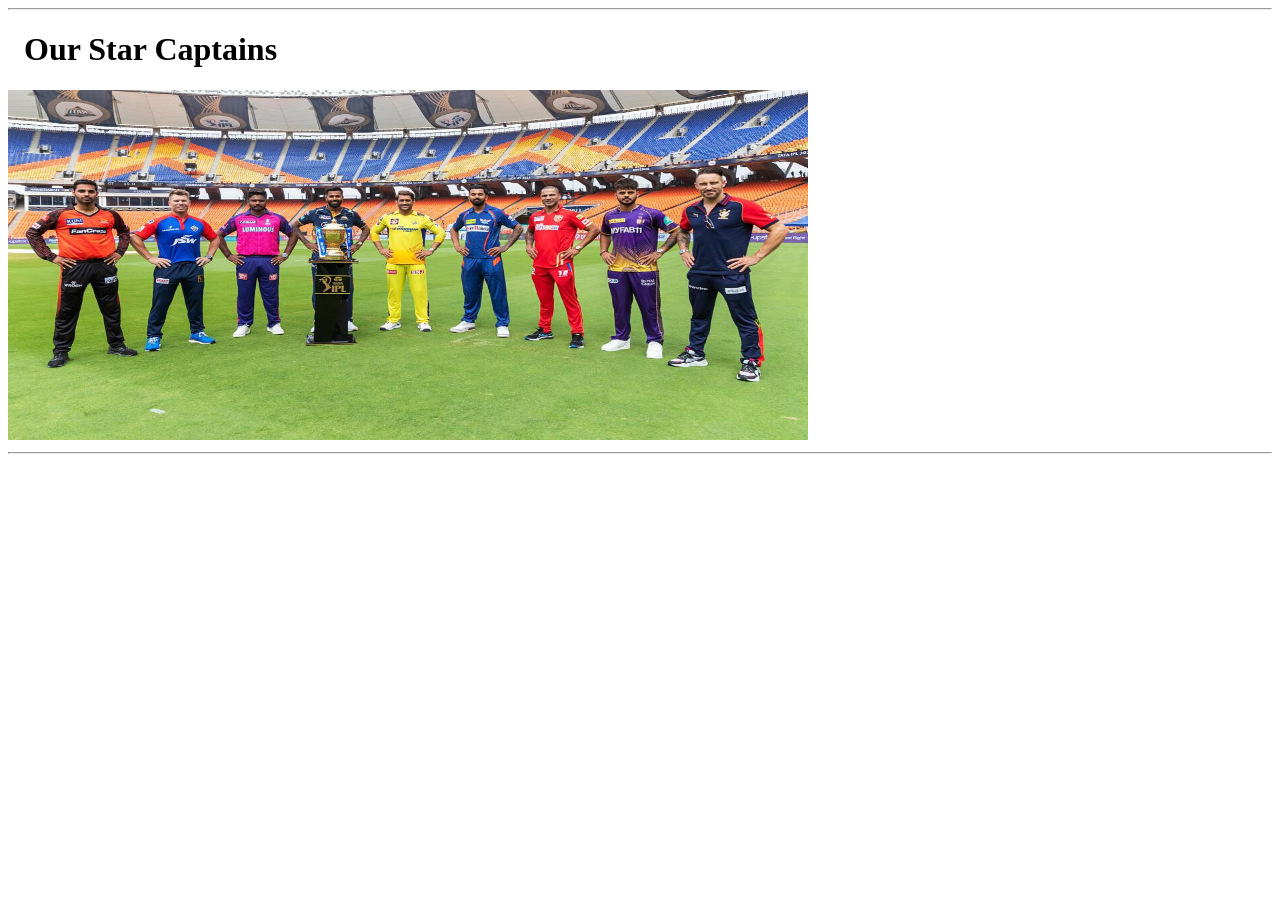
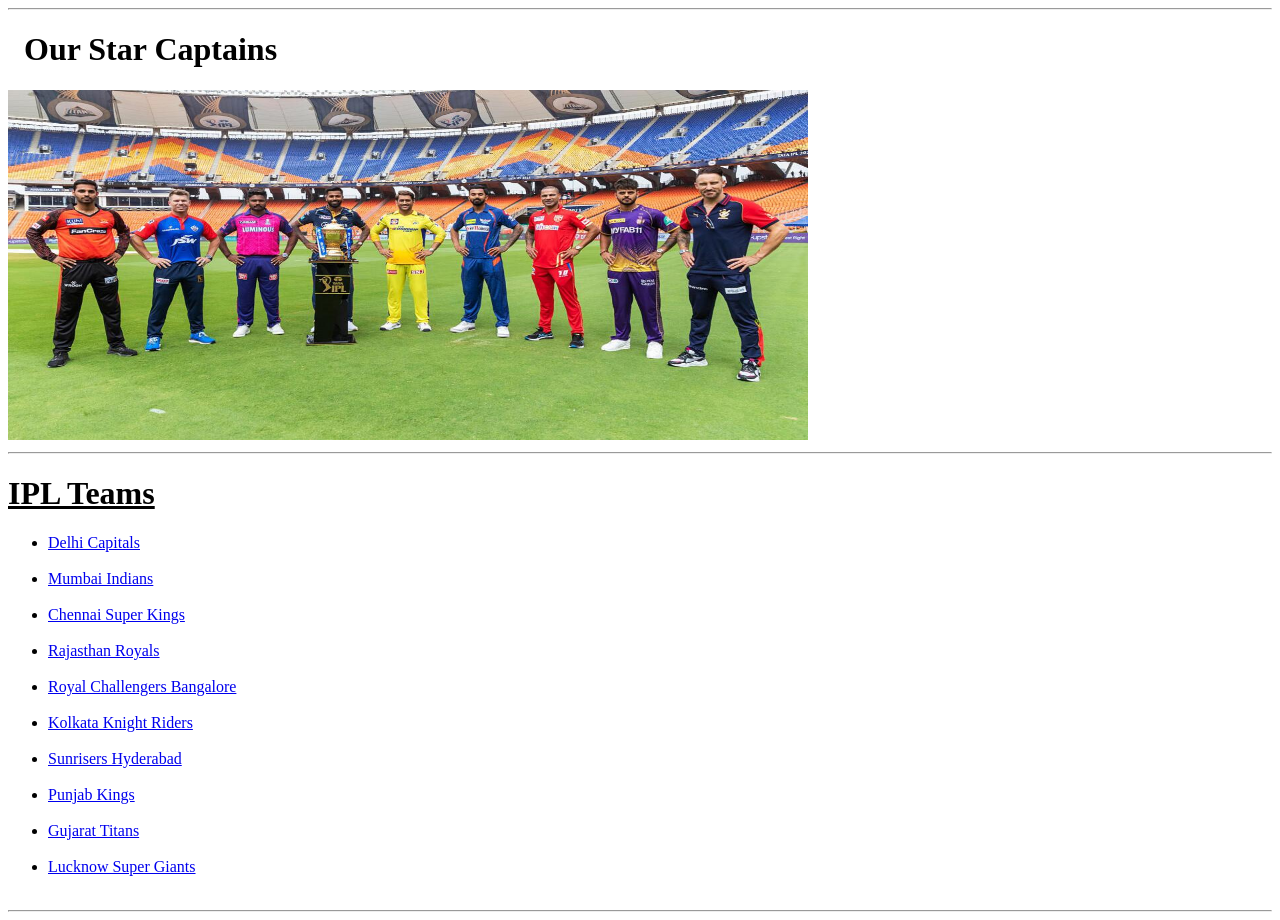
Before and after one commit to mansivikhe/icp9.0-html-github-group-project-1, a plain HTML site: page pages/teams.html in a window 1280 px wide. Before the commit the page ends 800 px from the top, so only its background shows below. Drawn offline with Linux system fonts and the light colour scheme.

Commit message:
anchor tag added

```diff
--- a/pages/teams.html
+++ b/pages/teams.html
@@ -12,10 +12,28 @@
        <img src="./../images/banner.jpeg" height="350px" width="800px" alt="img">
 
        <hr>
+    </div>
+
+    <div>
 
 
-    </div>
+        <u> <h1>IPL Teams</h1> </u>
 
+         <ul id="team-list">
+           <li><a href="#" >Delhi Capitals</a></li> <br />
+           <li><a href="#" >Mumbai Indians</a></li> <br />
+           <li><a href="#" >Chennai Super Kings</a></li> <br />
+           <li><a href="#" >Rajasthan Royals</a></li> <br />
+           <li><a href="#" >Royal Challengers Bangalore</a></li> <br />
+           <li><a href="#" >Kolkata Knight Riders</a></li> <br />
+           <li><a href="#" >Sunrisers Hyderabad</a></li> <br />
+           <li><a href="#" >Punjab Kings</a></li> <br />
+           <li><a href="#" >Gujarat Titans</a></li> <br />
+           <li><a href="#" >Lucknow Super Giants</a></li> <br />
+         </ul>
+
+     </div>
+  <hr>
 
 
 
```
